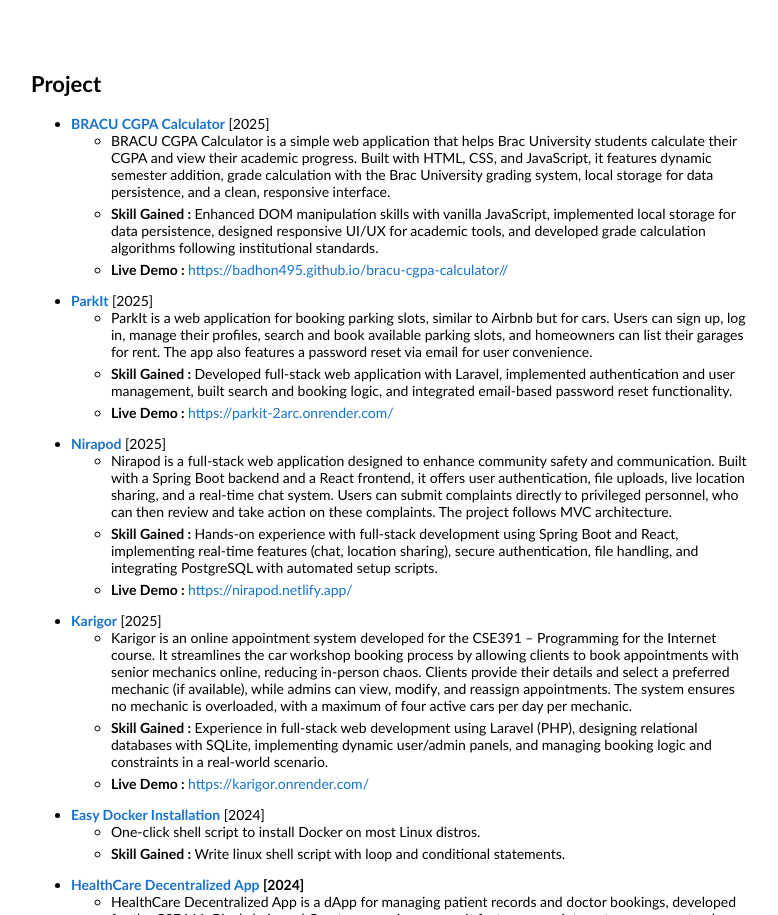
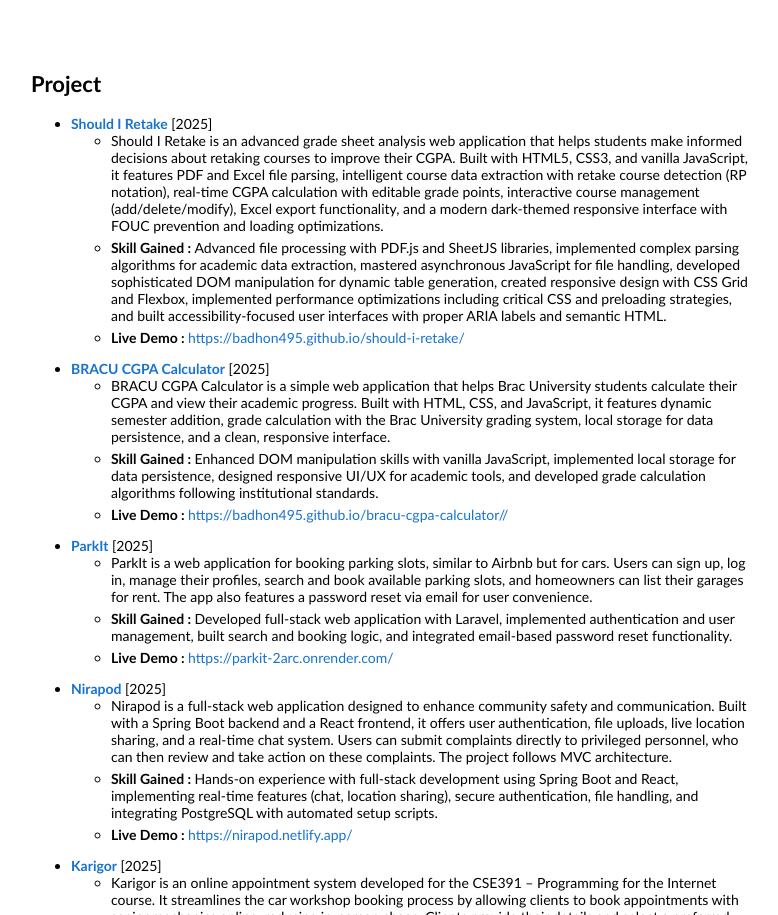
Before and after one commit to badhon495/badhon495.github.io, a plain HTML site: page index.html in a window 1280 px wide. Shown: the part 1097-2012 px from the top of the page, without its empty margins (250-1028 px from the left). Drawn offline with nearby package versions, Linux system fonts and the light colour scheme.

Commit message:
Add project details for "Should I Retake" web application to portfolio

```diff
--- a/index.html
+++ b/index.html
@@ -191,6 +191,16 @@
 									<h2 id="Project">Project</h2>
 									<p style="text-align: justify;">
 									<ul class="extra_gap">
+	<li>
+		<b><a href="https://github.com/badhon495/should-i-retake">Should I Retake</a></b> [2025]<br>
+		<ul>
+			<li>Should I Retake is an advanced grade sheet analysis web application that helps students make informed decisions about retaking courses to improve their CGPA. Built with HTML5, CSS3, and vanilla JavaScript, it features PDF and Excel file parsing, intelligent course data extraction with retake course detection (RP notation), real-time CGPA calculation with editable grade points, interactive course management (add/delete/modify), Excel export functionality, and a modern dark-themed responsive interface with FOUC prevention and loading optimizations.</li>
+			<li><b>Skill Gained : </b> Advanced file processing with PDF.js and SheetJS libraries, implemented complex parsing algorithms for academic data extraction, mastered asynchronous JavaScript for file handling, developed sophisticated DOM manipulation for dynamic table generation, created responsive design with CSS Grid and Flexbox, implemented performance optimizations including critical CSS and preloading strategies, and built accessibility-focused user interfaces with proper ARIA labels and semantic HTML.</li>
+			<li><b>Live Demo : </b><a href="https://badhon495.github.io/should-i-retake/" target="_blank">https://badhon495.github.io/should-i-retake/</a></li>
+		</ul>
+	</li>
+</ul>
+<ul class="extra_gap">
 	<li>
 		<b><a href="https://github.com/badhon495/BRACU-CGPA-Calculator">BRACU CGPA Calculator</a></b> [2025]<br>
 		<ul>
```
